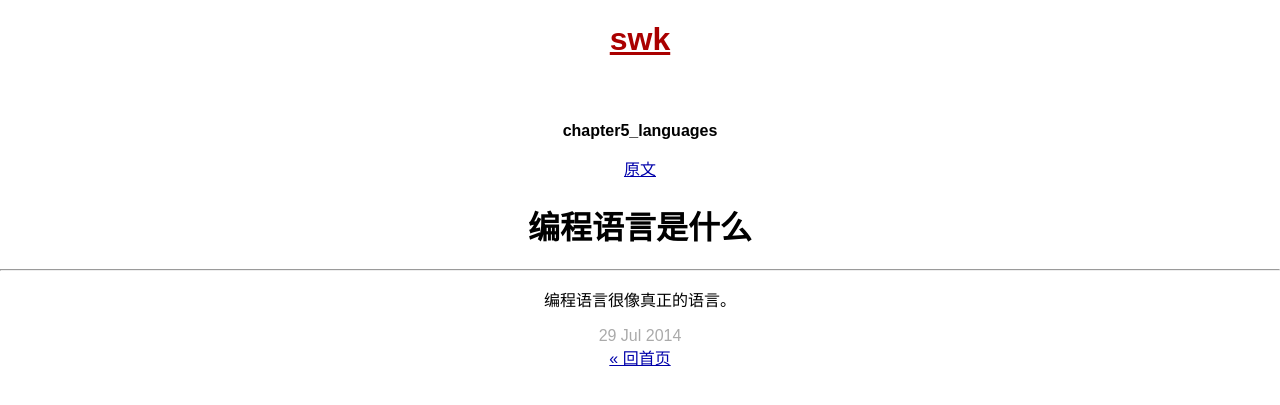
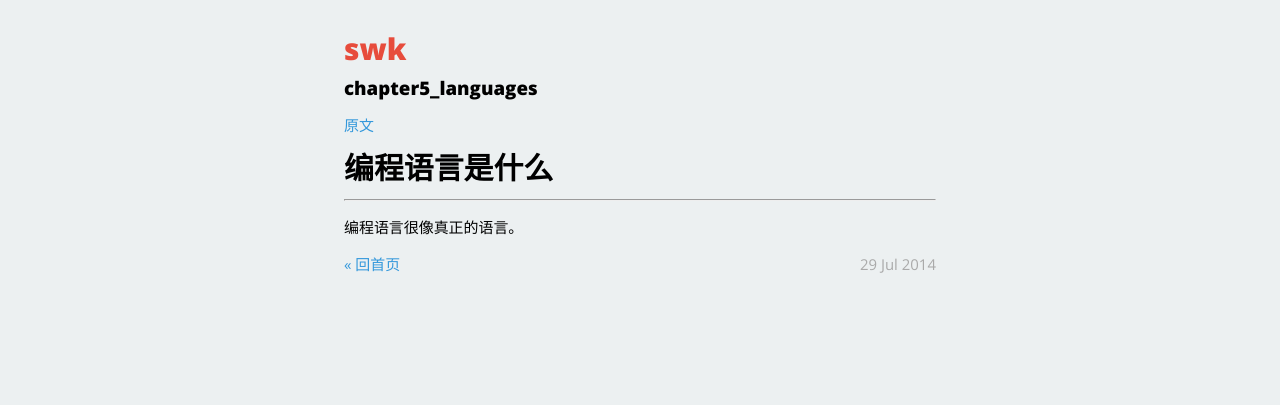
Before and after one commit to hiwjd/hiwjd.github.io, a Jekyll site: the page built from _posts/2014-07-29-chapater5_languages.markdown, in a window 1280 px wide. Shown: the top 405 px of the page. Built offline with Jekyll 4.4.1, drawn with Linux system fonts in a browser that asks for light colours; nearby versions of some CDN libraries; library files that are not in the unit come from our copies; Markdown is read by kramdown in place of the engine named in the settings.

Commit message:
Update main.css

```diff
--- a/css/main.css
+++ b/css/main.css
@@ -1,160 +1,181 @@
-/*****************************************************************************/
-/*
-/* Common
-/*
-/*****************************************************************************/
+@import url(http://fonts.googleapis.com/css?family=Open+Sans:400,800&subset=latin,latin-ext);
 
-/* Global Reset */
+/* Some assumptions */
 * {
    margin: 0;
    padding: 0;
+
+   -moz-box-sizing: border-box;
+   -webkit-box-sizing: border-box;
+   box-sizing: border-box;
 }
 
-html, body { height: 100%; }
+html, body { height: auto; }
+h1, h2, h3, h4, h5, h6 { font-size: 100%; }
+h2 { font-size: 125%; margin-bottom: .5em; }
+p { margin: 1em 0; }
 
 body {
-  background-color: #FFF;
-  font: 13.34px STFangSong Helvetica, Arial, sans-serif;
-  font-size: 16px;
+   background-color: #ecf0f1;
+   font: 13.34px "Open Sans", "Helvetica Neue", Helvetica, Arial, sans-serif;
+   font-size: small;
+   -webkit-font-smoothing: antialiased;
    text-align: center;
 }
 
-h1, h2, h3, h4, h5, h6 {
-  font-size: 100%; }
+/* Gentle links */
+a { color: #3498DB; text-decoration: none; }
+a:hover { color: #2980B9; }
 
-h1 { margin-bottom: 1em; }
-p { margin: 1em 0; }
-
-a         { color: #00a; }
-a:hover   { color: #000; }
-a:visited { color: #a0a; }
-
-/*****************************************************************************/
-/*
-/* Home
-/*
-/*****************************************************************************/
+/* The blog posts archive, a long list */
 .posts {
    list-style-type: none;
    margin-bottom: 2em;
 }
 
 .posts li {
-  line-height: 1.75em;
+   overflow: hidden;
+   text-overflow: ellipsis;
+   white-space: nowrap;
+   line-height: 2em;
 }
 
 .posts span {
    color: #aaa;
    font-family: Monaco, "Courier New", monospace;
-  font-size: 80%;
+   font-size: 75%;
+   margin-right: 1em;
 }
 
-/*****************************************************************************/
-/*
-/* Site
-/*
-/*****************************************************************************/
-
-.site {
-  font-size: 115%;
-  text-align: justify;
-  width: 42em;
-  margin: 3em auto 2em;
-  line-height: 1.5em;
+/* Don't display date if screen is small */
+@media only screen and (max-width: 400px) {
+   .posts li span { display: none; }
 }
 
-.header a {
+main {
+   font-size: 115%;
+   text-align: left;
+   margin: 2em auto 0.5em;
+   line-height: 1.5em;
+   max-width: 42em;
+   padding-left: 18px;
+   padding-right: 18px;
+}
+
+header a {
    font-weight: bold;
    text-decoration: none;
 }
 
+/* the website's name on the header */
 .title {
    display: inline-block;
-  margin-bottom: 2em;
+   line-height: 0.5em;
 }
 
 .title a {
-  color: #a00;
+   color: #e74c3c;
 }
 
 .title a:hover {
    color: #000;
 }
 
-.header a.extra {
-  color: #aaa;
-  margin-left: 1em;
-}
-
-.header a.extra:hover {
-  color: #000;
+.title {
+   margin-top: .4em;
 }
 
 .meta {
    color: #aaa;
 }
 
-.footer {
+code,
+pre {
+   font-family: Menlo, Monaco, "Courier New", monospace;
+}
+code {
+   padding: .25em .5em;
+   font-size: 75%;
+   color: #bf616a;
+   background-color: transparent;
+   border-radius: 3px;
+}
+pre {
+   display: block;
+   margin: 0 0 14px;
+   padding: 10px 20px;
+   font-size: 15px;
+   line-height: 1.4;
+   white-space: pre;
+   white-space: pre-wrap;
+   word-break: break-all;
+   word-wrap: break-word;
+   background-color: #eee;
+}
+pre code {
+   padding: 0;
    font-size: 80%;
-  color: #666;
-  border-top: 4px solid #eee;
-  margin-top: 2em;
-  overflow: hidden;
+   color: inherit;
+   background-color: transparent;
+}
+.highlight {
+   margin-bottom: 15px;
+   border-radius: 4px;
+}
+.highlight pre {
+   margin-bottom: 0;
 }
 
-.footer .contact {
-  float: left;
-  margin-right: 3em;
+blockquote {
+   padding: 0px 18px;
+   margin: 15px 0;
+   border-left: 4px solid rgba(52, 73, 94, 0.85);
 }
 
-.footer .contact a {
-  color: #8085C1;
+blockquote p {
+   margin-bottom: 0;
+   color: #7a7a7a;
 }
 
-.footer .rss {
-  margin-top: 1.1em;
-  margin-right: -.2em;
+article {
+   overflow: auto;
+   word-wrap: break-word;
+}
+
+article ul, article ol {
+   margin-left: 1.35em;
+   margin-bottom: 0.7em;
+}
+
+/* Rounded corners, aligned, etc. */
+article img {
+   border-radius: 4px;
+   -webkit-border-radius: 4px;
+   -moz-border-radius: 4px;
+   display: block;
+   margin-left: auto;
+   margin-right: auto;
+   max-width: 100%;
+   vertical-align: middle;
+   page-break-inside: avoid;
+}
+
+footer {
+   height: 2.5em;
+}
+
+footer #date {
    float: right;
 }
 
-.footer .rss img {
-  border: 0;
+footer #return,
+footer #date {
+   overflow: hidden;
+   text-overflow: ellipsis;
+   white-space: nowrap;
 }
 
-/*****************************************************************************/
-/*
-/* Posts
-/*
-/*****************************************************************************/
-
-/* standard */
-.post pre {
-  border: 1px solid #ddd;
-  background-color: #eef;
-  padding: 0 .4em;
+/* Remove the huge gap at the first paragraph */
+#home p.intro {
+   margin-top: 0px;
 }
-
-.post ul, .post ol {
-  margin-left: 1.35em;
-}
-
-.post code {
-  border: 1px solid #ddd;
-  background-color: #eef;
-  padding: 0 .2em;
-}
-
-.post pre code {
-  border: none;
-}
-
-/* terminal */
-.post pre.terminal {
-  border: 1px solid #000;
-  background-color: #333;
-  color: #FFF;
-}
-
-.post pre.terminal code {
-  background-color: #333;
-}
```
Lines whose indentation alone changed are shown as unchanged.
